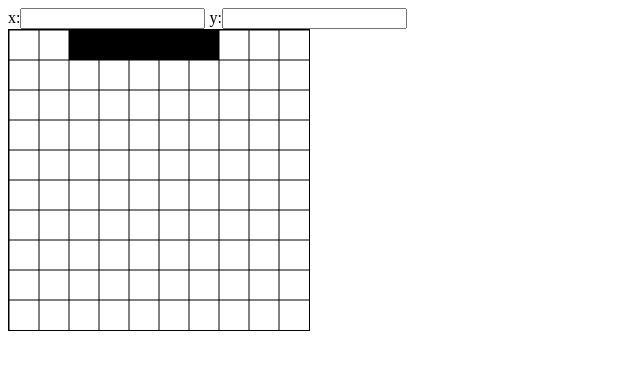
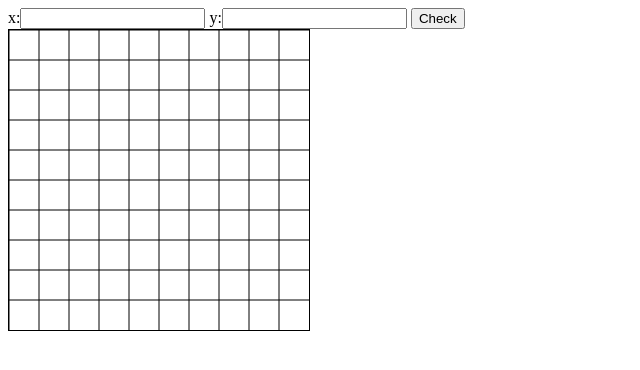
Before and after one commit to MariaKrusteva/Battleships, a website: page index.html in a window 1280 px wide. Shown: the whole page, without its empty margins (0-640 px from the left). Drawn offline with nearby package versions, Linux system fonts and the light colour scheme.

Commit message:
Some new functionality

```diff
--- a/app.js
+++ b/app.js
@@ -7,11 +7,10 @@
 
 function drawCanvas(){
 
-
   canvas.height = height;
   canvas.width = width;
   context.fillStyle = "black";
-  for(var i=0; i<width; i+=30){
+  _.range(0, width, 30).forEach(function(i) {
       context.beginPath();
       context.moveTo(i,0);
       context.lineTo(i,height);
@@ -21,7 +20,7 @@ function drawCanvas(){
       context.moveTo(0,i);
       context.lineTo(width, i);
       context.stroke();
-  }
+  });
 }
 
 function Point(x, y, size, ctx){
@@ -49,36 +48,42 @@ function getRandomInt(min, max) {
 }
 
 function getTheDirection(shipSize){
-  var x = getRandomInt(0, 10);
-  var y = getRandomInt(0 ,10);
-  var possibleDirections = [];
-  var result = {};
-  if(x+shipSize > 10){
+  var
+    x = getRandomInt(0, 10),
+    y = getRandomInt(0 ,10),
+    possibleDirections = [],
+    result = {};
+
+  if(x + shipSize > 10){
     possibleDirections.push("left")
   }
   else{
     possibleDirections.push("right")
   }
-  if(y+shipSize > 10){
+  if(y + shipSize > 10){
     possibleDirections.push("up")
   }
   else{
     possibleDirections.push("down")
   }
+
   result.directions = possibleDirections;
-  result.startPoint = new Point(x,y,30, context);
+  result.startPoint = new Point(x, y, 30, context);
+
   return result;
 }
 
 
-function drawShip(shipSize){
-  var lqlq = getTheDirection(shipSize)
-  var direction = lqlq.directions[getRandomInt(0,2)];
-  var x = lqlq.startPoint.getX();
-  var y = lqlq.startPoint.getY();
-  console.log(direction,x,y);
-  var points = [];
+function getShip(shipSize){
+  var
+    ship = getTheDirection(shipSize),
+    direction = ship.directions[getRandomInt(0,2)],
+    x = ship.startPoint.getX(),
+    y = ship.startPoint.getY(),
+    points = [];
+
   switch (direction){
+
     case "left": _.range(x, x-shipSize, -1).forEach(function(i) {
       points.push(new Point(i, y, 30, context));
     }); break;
@@ -97,14 +102,54 @@ function drawShip(shipSize){
 
   }
 
+  // points.forEach(function(point) {
+  //   point.print();
+  // })
+  // console.log(direction, points);
+  return points;
+}
+
+function checkForHit(points, enteredX, enteredY){
+  var result = false;
   points.forEach(function(point) {
+    if(point.getX() == enteredX && point.getY() == enteredY){
       point.print();
+      result = true;
+    }
   })
-  console.log(direction, points);
+  return result;
 }
 
 $(document).ready(function() {
   drawCanvas();
+  var
+    ships = _.union(getShip(5), getShip(4), getShip(4)),
+    hits = 0,
+    enteredX = null,
+    enteredY = null;
+
+    console.log(ships);
+
+  $('#checkForHitButton').on('click', function() {
+    enteredX = $('#xCoordinate').val();
+    enteredY = $('#yCoordinate').val();
+    $('#message').empty();
+    if(checkForHit(ships, enteredX, enteredY)){
+      $('#message').html('HIT');
+      hits += 1;
+    }
+    else{
+      $('#message').html('MISSED');
+    }
+    if(hits === ships.length) {
+      alert('YOU WIN!');
+    }
+  })
+
+
   //console.log(getTheDirection(5));
-  drawShip(5);
+  // drawShip(5);
+  // drawShip(4);
+  // drawShip(4);
+
 })
--- a/index.html
+++ b/index.html
@@ -5,9 +5,11 @@
 </head>
 <body>
 
-    x:<input type="number" id="input-x">
-    y:<input type="number" id="input-y"><br>
+    x:<input type="number" id="xCoordinate">
+    y:<input type="number" id="yCoordinate">
+    <button id="checkForHitButton">Check</button><br>
     <canvas id="canvas" style="border: 1px solid"></canvas>
+    <div id="message"></div>
 
     <script src="bower_components/jquery/dist/jquery.js"></script>
     <script src="bower_components/bootstrap/dist/js/bootstrap.min.js"></script>
```
Lines whose indentation alone changed are shown as unchanged.
